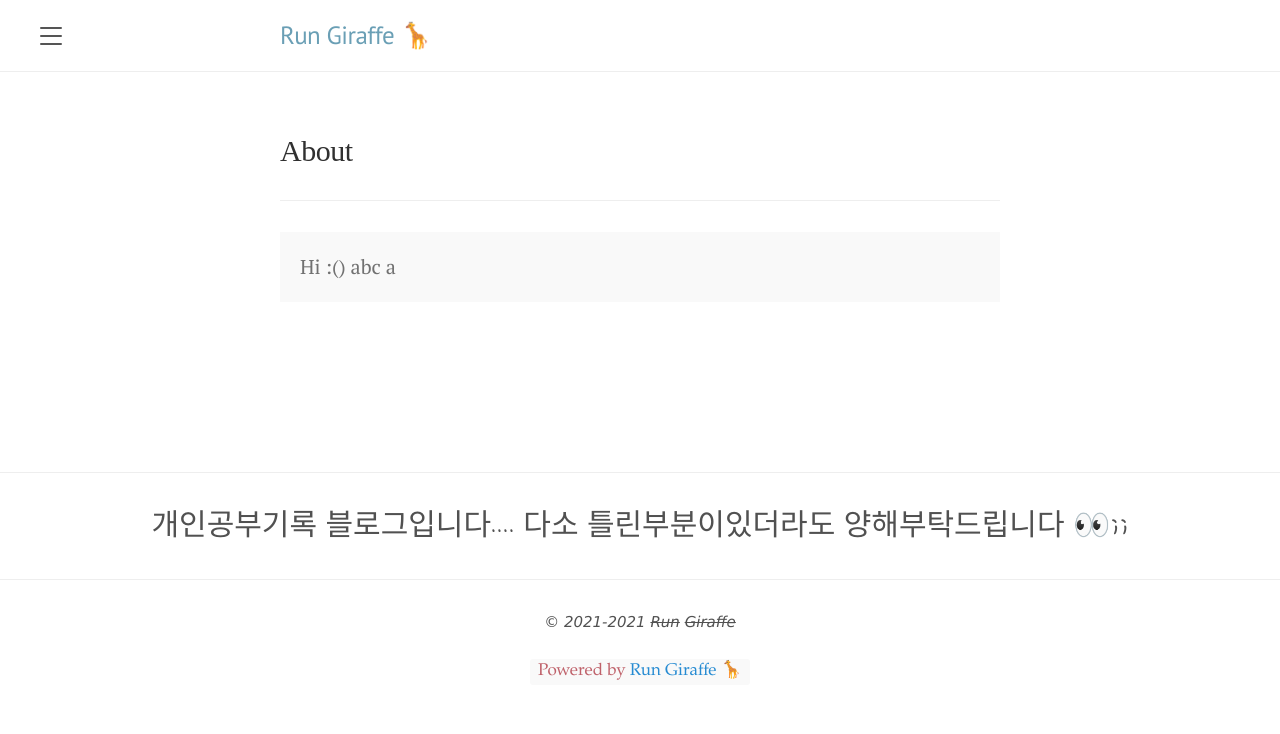
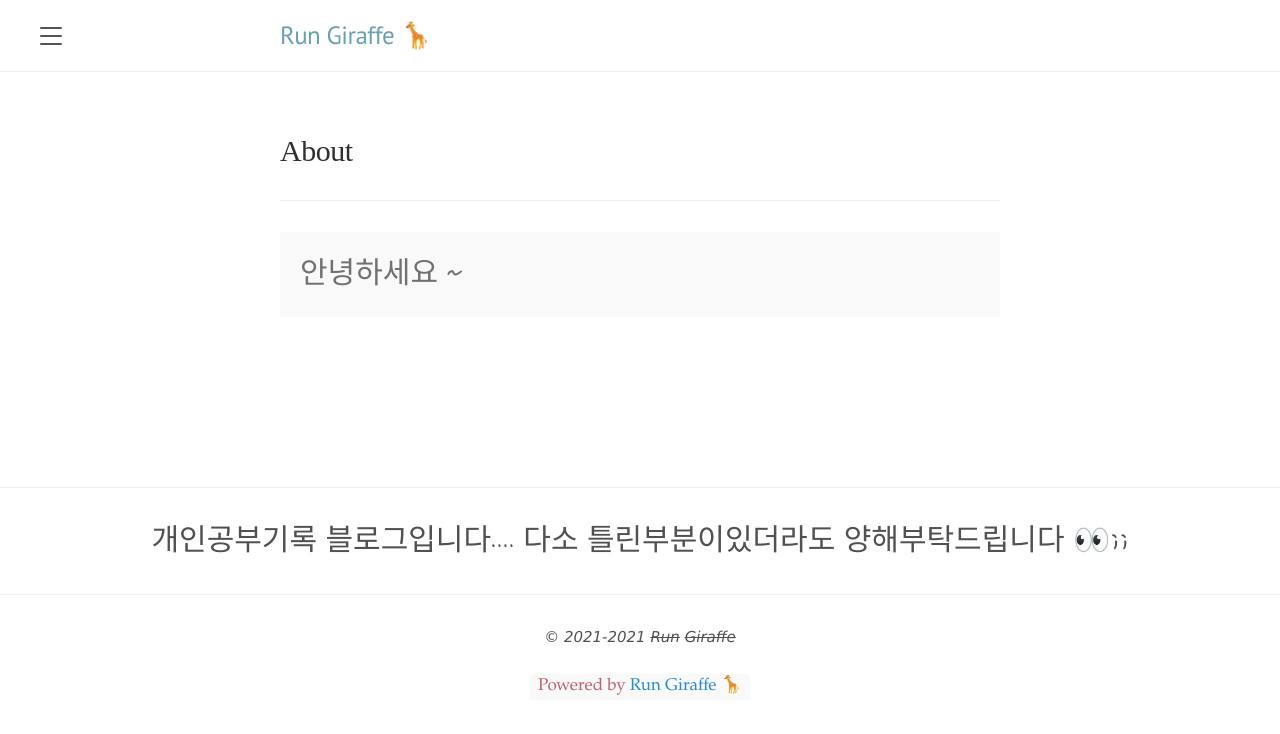
Before and after one commit to froggy0m0/froggy0m0.github.io, a Jekyll site: the page built from index.md, in a window 1280 px wide. Shown: the top 734 px of the page. Built offline with Jekyll 4.4.1, drawn with Linux system fonts in a browser that asks for light colours.

Commit message:
Update index.md

```diff
--- a/index.md
+++ b/index.md
@@ -8,8 +8,6 @@ title: About
 
 
 
-<p class="message">
-  Hi :()
-abc
-
-a
+<p class="home-message">
+  안녕하세요 ~
+</p>
```
